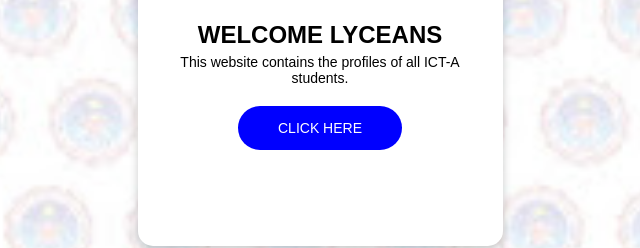
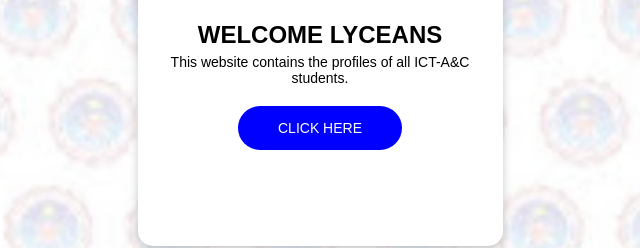
Before and after one commit to xaiqttt/ICT-A, a plain HTML site: page index.html in a window 1280 px wide. Shown: the part 382-630 px from the top of the page, 320-960 px from the left. Drawn offline with Linux system fonts and the light colour scheme.

Commit message:
Update index.html

```diff
--- a/index.html
+++ b/index.html
@@ -106,7 +106,7 @@
         </div>
         <div class="text">
             <h1><strong>WELCOME LYCEANS</strong></h1>
-            <p>This website contains the profiles of all ICT-A students.</p>
+            <p>This website contains the profiles of all ICT-A&C students.</p>
         </div>
         <a href="main.html">
             <button class="blue-button">
```
